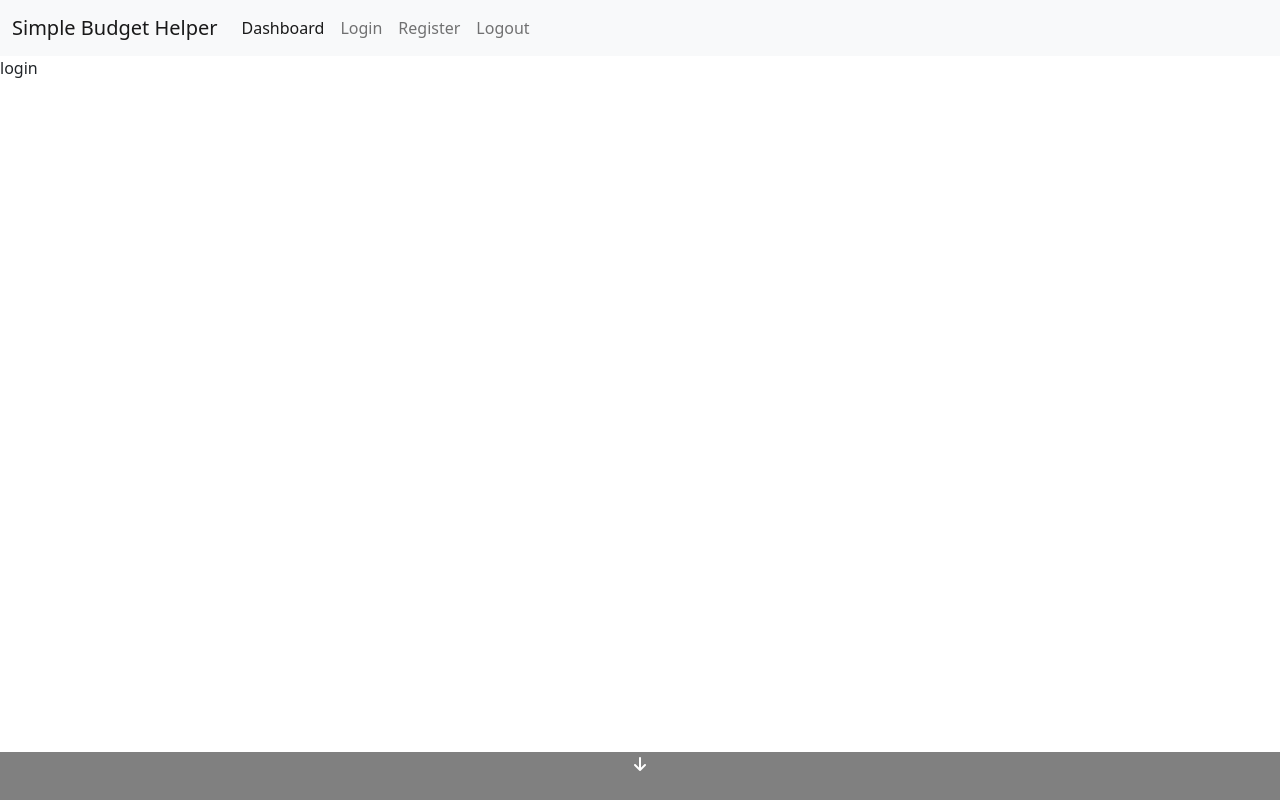
After one commit to KNFullStack/Milestone-Project-3, a Flask app: page /login in a window 1280 px wide. The commit adds this page. Run offline with Flask 2, Linux system fonts and the light colour scheme; some libraries are stand-ins or nearby versions.

Commit message:
added links for login, dashboard, register

```diff
--- a/app.py
+++ b/app.py
@@ -4,6 +4,7 @@ from flask import (
     redirect, request, session, url_for)
 from flask_pymongo import PyMongo
 from bson.objectid import ObjectId
+from werkzeug.security import generate_password_hash, check_password_hash
 if os.path.exists("env.py"):
     import env
 
@@ -21,7 +22,7 @@ mongo = PyMongo(app)
 
 @app.route("/")
 def home():
-    tests = mongo.db.testing.find()
+    # tests = mongo.db.testing.find() - this is how we get our records from testing collection
     return render_template("base.html")
 
 
@@ -30,6 +31,16 @@ def dashboard():
     return render_template("dashboard.html")
 
 
+@app.route("/register", methods=["GET","POST"])
+def register():
+    return render_template("register.html")
+
+
+@app.route("/login", methods=["GET","POST"])
+def login():
+    return render_template("login.html")
+
+
 if __name__ == "__main__":
     app.run(host=os.environ.get("IP"),
     port=int(os.environ.get("PORT")),
--- a/static/css/style.css
+++ b/static/css/style.css
@@ -1,3 +1,17 @@
 #dashboard-container .row .col {
     height: 44vh;
 }
+
+#footer {
+    position: fixed;
+    left: 0;
+    bottom: 0;
+    width: 100%;
+    background-color: grey;
+    height: 3rem;
+    color: white;
+}
+
+#footer p {
+    margin: 0;
+}
--- a/templates/base.html
+++ b/templates/base.html
@@ -23,9 +23,9 @@
             <div class="collapse navbar-collapse" id="navbarNavAltMarkup">
                 <div class="navbar-nav">
                     <a class="nav-link active" href="{{ url_for('dashboard') }}">Dashboard</a>
-                    <a class="nav-link" href="##############">Login</a>
-                    <a class="nav-link" href="##############">Register</a>
-                    <a class="nav-link" href="##############">Logout</a>
+                    <a class="nav-link" href="{{ url_for('login') }}">Login</a>
+                    <a class="nav-link" href="{{ url_for('register') }}">Register</a>
+                    <a class="nav-link" href="{{ url_for('home') }}">Logout</a>
                 </div>
             </div>
         </div>
@@ -35,9 +35,12 @@
     <!-- here i want a big landing page image! with a link for a login or register -->
     {% endblock %}
 
-    <footer>
-        <!-- make this bottom sticky and x vh -->
-        <p>footer here</p>
+    <footer id="footer">
+        <div class="container-fluid">
+            <div class="row text-center align-items-center justify-content-center">
+                <div class="col"><i class="fa-solid fa-arrow-down"></i></div>
+            </div>
+        </div>
     </footer>
 
     <script src="https://cdn.jsdelivr.net/npm/bootstrap@5.0.2/dist/js/bootstrap.bundle.min.js"
--- /dev/null
+++ b/templates/login.html
@@ -0,0 +1,4 @@
+{% extends "base.html" %}
+{% block content %}
+<p>login</p>
+{% endblock %}
--- /dev/null
+++ b/templates/register.html
@@ -0,0 +1,4 @@
+{% extends "base.html" %}
+{% block content %}
+<p>register</p>
+{% endblock %}
```
